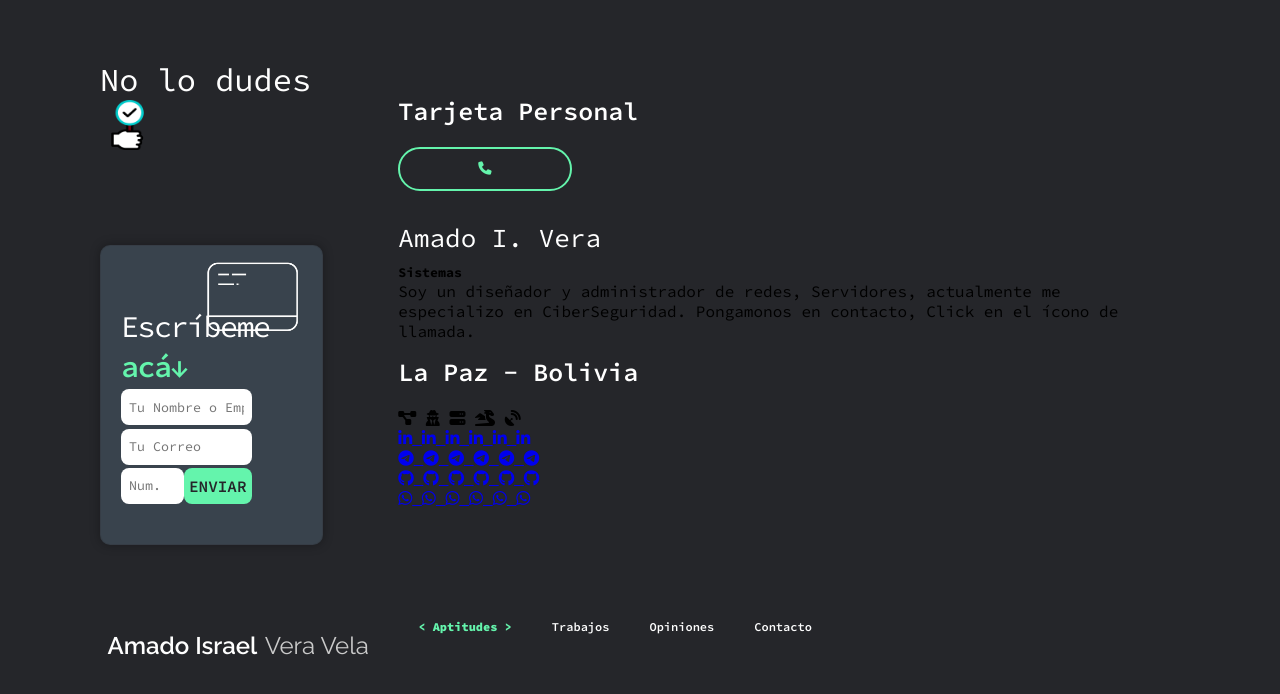
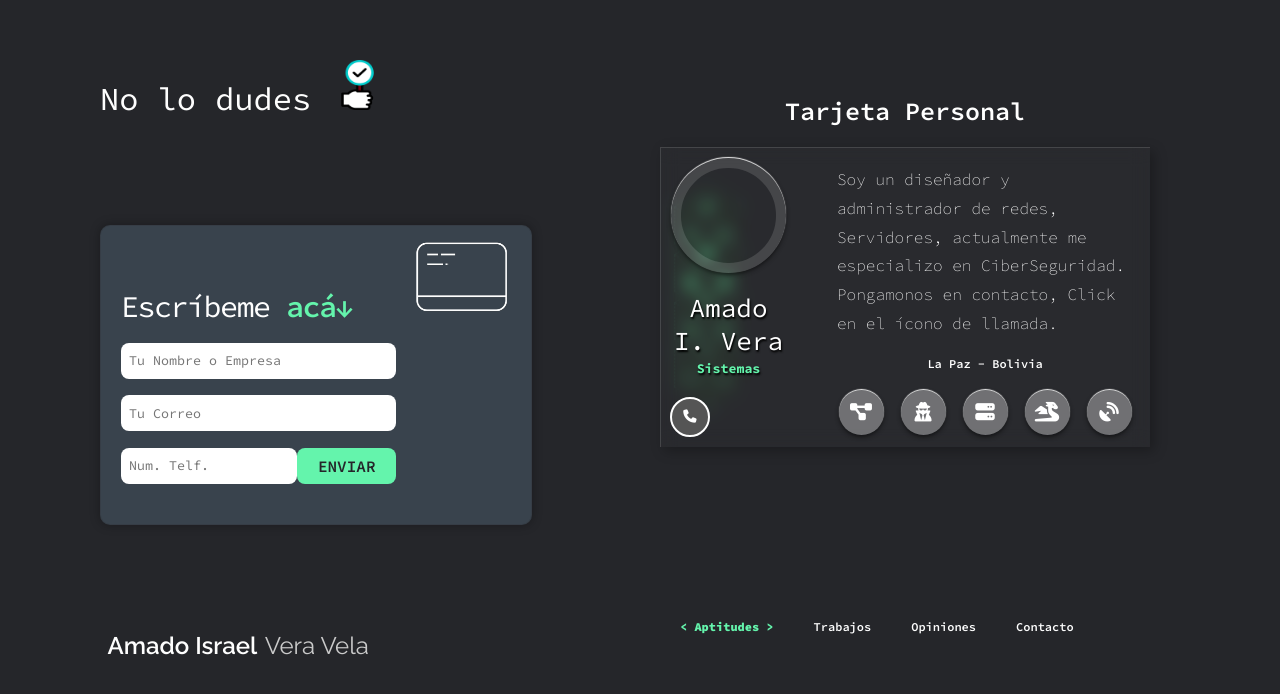
Before and after one commit to TeTsU666/TeTsU666.github.io, a plain HTML site: page index.html in a window 1280 px wide. Shown: the part 3867-4561 px from the top of the page. Drawn offline with Linux system fonts and the light colour scheme.

Commit message:
Update style.css
cambio de estilo

```diff
--- a/style.css
+++ b/style.css
@@ -77,6 +77,7 @@ button.normal:hover {
 body {
   width: 100%;
   background-color: #2d2e32;
+
 }
 
 body::selection {
@@ -984,6 +985,7 @@ button:focus .loader {
 .footer-email-intro {
   display: flex;
   flex-direction: column;
+  align-items: center;
 }
 
 .footer-email-intro p {
@@ -1036,44 +1038,219 @@ button:focus .loader {
   color: #64f4ac;
   font-weight: 900;
 }
-.social-icons{
+/* ---- Tarjeta 3d ---- */
+:root {
+  --width: 490px;
+  --height: 300px;
+  --i-width: calc(var(--height)*0.25 - 23px);
+}
+.container {
+  position: relative;
+  transform-style: preserve-3d;
+  perspective: 600px;
+}
+.card {
+  position: relative;
+  width: var(--width);
+  height: var(--height);
+  background-color: rgba(255, 255, 255, 0.02);
+  backdrop-filter: blur(9px);
+  border-top: 1px solid #FFF2;
+  border-left: 1px solid #FFF2;
+  box-shadow: 4px 4px 12px #0004;
+  display: grid;
+  grid-template-columns: repeat(3, 1fr);
+  grid-template-rows: repeat(2, 1fr) 0.5fr;
+  grid-gap: 8px;
+  padding: 10px;
+  color: #FFF;
+  overflow: hidden;
+  transition: transform 0.7s;
+}
+.card::before {
+  content: '';
+  position: absolute;
+  left: -59%;
+  width: 70px;
+  height: var(--width);
+  background-color: #FFFB;
+  transform: rotate(38deg) translateY(-25%);
+  z-index: 1;
+}
+.container:hover .card:before {
+  animation: brightness 0.8s 1 forwards;
+}
+@keyframes brightness {
+  0% {
+      left: -59%;
+  }
+  100% {
+      left: 112%;
+  }
+}
+.imgbox {
+  width: 115px;
+  height: 115px;
+  border: 10px solid #FFF2;
+  box-shadow: 0px 2px 4px #0008, 0px -1px 1px #FFF;
+  border-radius: 50%;
+  overflow: hidden;
+  grid-row: 1 / 2;
+}
+.imgbox img {
+  width: 100%;
+}
+.name-job {
+  width: 115px;
+  text-align: center;
+  text-shadow: 1px 2px 2px #000;
+  grid-column: 1;
+  grid-row: 2 / 3;
+}
+.name-job h3 {
+  margin-bottom: 0.1em;
+}
+.name-job h5 {
+  color: #64f4ac;
+}
+.info {
+  grid-column: 2 / 4;
+  grid-row: 1 / 3;
+  padding: 7px;
+  line-height: 1.8;
+  font-weight: 200;
+}
+.info p{
+  text-align: center;
+  font-size: 12px;
+}
+.skills {
+  grid-column: 2 / 4;
+  grid-row: 3 / 4;
   display: flex;
-  justify-content: center;
+  justify-content: space-around;
   align-items: center;
 }
-.social-icons a {
-  text-decoration: none;
-  }
-
-.social-icons a i {
+.skills .fa-solid {
+  cursor: pointer;
+  position: relative;
+  width: 45px;
+  height: 45px;
+  background-color: #FFF5;
+  box-shadow: 0px 2px 4px #0008, 0px -1px 1px #FFF;
+  display: grid;
+  place-content: center;
+  font-size: 1.22em;
+  border-radius: 50%;
+  transition: 0.3s;
+}
+.skills .fa-solid:hover {
+  background-color: #FFF;
+  color: #222;
+}
+.call {
+  cursor: pointer;
+  position: absolute;
+  left: 10px;
+  bottom: 10px;
+  width: 40px;
+  height: 40px;
+  background-color: #555;
   color: #FFF;
-  margin: 0 5px;
-  transition: 0.3s ease;
+  border: 2px solid #FFF;
+  display: grid;
+  place-content: center;
+  border-radius: 50%;
+  z-index: 1;
+  transition: 0.4s;
+}
+.call:hover {
+  border-color: #222;
+  color: #000;
+  background-color: #64f4ac;
+}
+.call:focus {
+  transform: rotateY(45deg) translateX(120px) translateZ(-70px);
+}
+.call:focus ~ .card {
+  transform: rotateY(45deg) translateX(110px) translateZ(-120px);
+}
+.call:focus ~ .icons {
+  height: var(--height);
+  transform: translateZ(var(--i-width)) translateY(-50%);
+}
+.icons {
+  position: absolute;
+  left: 5px;
+  top: 50%;
+  width: var(--i-width);
+  height: calc(var(--i-width)*4);
+  transition: 0.6s;
+  display: flex;
+  flex-direction: column;
+  justify-content: space-between;
+  transform: translateZ(calc(var(--i-width) * -1)) translateY(-50%);
+  transform-style: preserve-3d;
+}
+.icon {
+  position: relative;
+  width: var(--i-width);
+  height: var(--i-width);
+  transform-style: preserve-3d;
+  transform: rotateX(-40deg) rotateY(45deg);
+  transition: 0.7s;
+}
+.icon:hover {
   cursor: pointer;
+  transform: rotateX(-40deg) rotateY(315deg);
+}
+.icon .fa-brands {
+  position: absolute;
+  left: 0;
+  top: 0;
+  width: 100%;
+  height: 100%;
+  background-color: #222;
+  color: #64f4ac;
+  border: 1px dashed #64f4ac;
+  display: grid;
+  place-content: center;
+  font-size: 1.2em;
+  transition: 0.5s;
+}
+.icon:hover .fa-brands {
+  border-color: inherit;
+  background-color: #000000;
+}
+.front {
+  transform: translateZ(calc(var(--i-width)*0.5));
+}
+.back {
+  transform: translateZ(calc(var(--i-width)* -0.5));
+}
+.left {
+  transform: rotateY(-90deg) translateZ(calc(var(--i-width)* 0.5));
+}
+.right {
+  transform: rotateY(90deg) translateZ(calc(var(--i-width)* 0.5));
+}
+.bottom {
+  transform: rotateX(-90deg) translateZ(calc(var(--i-width)* 0.5));
+}
+.top {
+  transform: rotateX(90deg) translateZ(calc(var(--i-width)* 0.5));
 }
 
-.social-icons a:nth-child(1) i:hover {
-  color: #0072b1;
+/* ! icons color */
+.icon:hover .fa-github {
+  color: #ffffff;
 }
-
-.social-icons a:nth-child(3) i:hover {
-  color: #ea4335;
+.icon:hover .fa-linkedin-in {
+  color: #2f4ed8;
 }
-
-.social-icons a:nth-child(4) i:hover {
-  color: #00b840;
+.icon:hover .fa-telegram {
+  color: #088ce4;
 }
-
-/*.social-icons a:nth-child(5) i:hover {
-  color: transparent;
-  background: -webkit-radial-gradient(30% 107%, circle, #fdf497 0%, #fdf497 5%, #fd5949 45%, #d6249f 60%, #285AEB 90%);
-  background: -o-radial-gradient(30% 107%, circle, #fdf497 0%, #fdf497 5%, #fd5949 45%, #d6249f 60%, #285AEB 90%);
-  background: radial-gradient(circle at 30% 107%, #fdf497 0%, #fdf497 5%, #fd5949 45%, #d6249f 60%, #285AEB 90%);
-  background: -webkit-radial-gradient(circle at 30% 107%, #fdf497 0%, #fdf497 5%, #fd5949 45%, #d6249f 60%, #285AEB 90%);
-  background-clip: text;
-  -webkit-background-clip: text;
+.icon:hover .fa-whatsapp {
+  color: #0F0;
 }
-*/
-.social-icons a:nth-child(5) i:hover {
-  color: #3b5998;
-}
```
